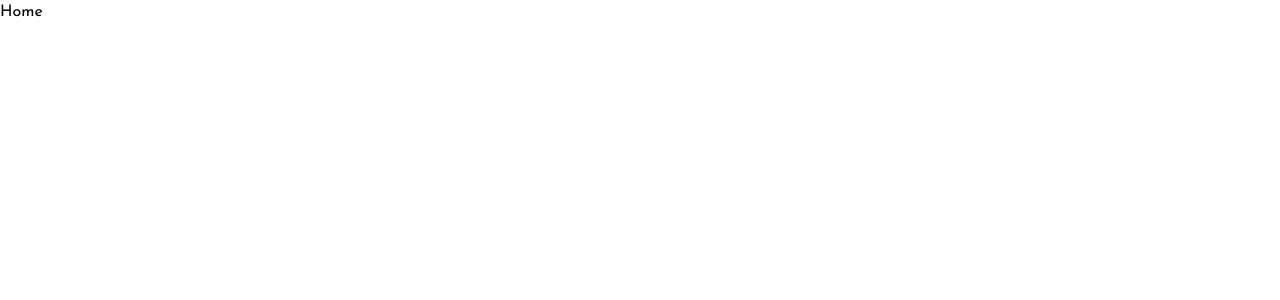
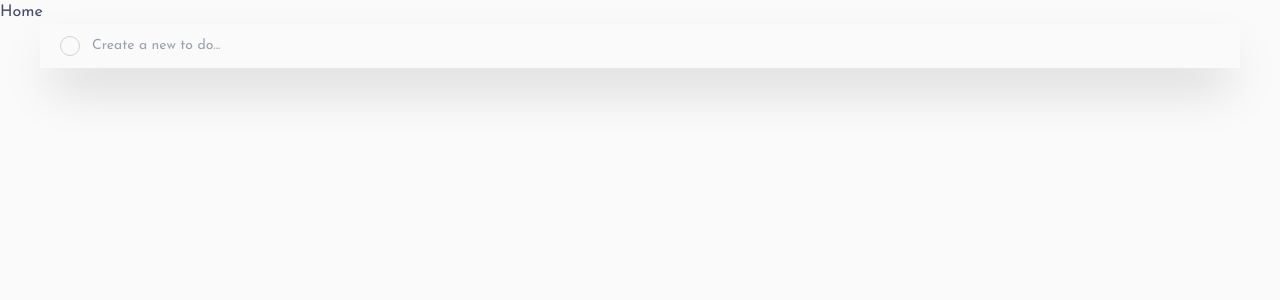
Before and after one commit to PadronToni/FM-todo-app-vue, a Vue app: page / in a window 1280 px wide. Shown: the top 300 px of the page. Built offline with nearby package versions, Linux system fonts and the light colour scheme.

Commit message:
style basis

```diff
--- /dev/null
+++ b/src/components/TodoAdder.vue
@@ -0,0 +1,22 @@
+<template>
+  <form action="submit" method="post">
+    <label class="todo flex items-center gap-3">
+			<!-- check icon -->
+			<div class="w-5 h-5 rounded-full border border-neutral-light-200 dark:border-neutral-dark-400"></div>
+			<!-- text input -->
+      <input type="text" :placeholder="placeHolder" />
+    </label>
+  </form>
+</template>
+
+<script>
+const DEF_PLACEHOLDER = "Create a new to do...";
+</script>
+<script setup>
+const props = defineProps({
+  placeHolder: {
+    type: String,
+    default: DEF_PLACEHOLDER,
+  },
+});
+</script>
--- a/src/index.css
+++ b/src/index.css
@@ -1,5 +1,13 @@
 /* Fonts */
-@import url('https://fonts.googleapis.com/css2?family=Josefin+Sans:wght@300;400;700&display=swap');
+@import url("https://fonts.googleapis.com/css2?family=Josefin+Sans:wght@300;400;700&display=swap");
+
+/* Styles */
+/* generics */
+@import "styles/generics/base.css";
+/* elements */
+@import "styles/elements/form.css";
+/* objects */
+@import "styles/objects/todo.css";
 
 /* Tailwind */
 @tailwind base;
--- /dev/null
+++ b/src/styles/elements/form.css
@@ -0,0 +1,13 @@
+input {
+  outline: none;
+  border: none;
+}
+input:focus,
+input:active {
+  outline: none;
+  border: none;
+}
+
+input[type="text"] {
+  @apply flex items-center bg-transparent text-inherit text-sm;
+}
--- /dev/null
+++ b/src/styles/generics/base.css
@@ -0,0 +1,5 @@
+body {
+  @apply text-neutral-light-600 dark:text-neutral-dark-100
+	bg-neutral-light-50 dark:bg-neutral-dark-900
+	min-h-screen;
+}
--- /dev/null
+++ b/src/styles/objects/todo.css
@@ -0,0 +1,6 @@
+
+.todo {
+	@apply px-5 py-3
+	bg-neutral-light-50 dark:bg-neutral-dark-700
+	rounded;
+}
--- a/src/views/HomeView.vue
+++ b/src/views/HomeView.vue
@@ -1,10 +1,11 @@
 <script setup>
+import TodoAdder from "../components/TodoAdder.vue";
 </script>
 
 <template>
-  <main>
+  <main class="grid gap3 mx-10">
+    <TodoAdder class="shadow-2xl"></TodoAdder>
   </main>
 </template>
 
-<style>
-</style>
+<style></style>
--- a/tailwind.config.js
+++ b/tailwind.config.js
@@ -7,6 +7,9 @@ module.exports = {
   darkMode: 'class',
   theme: {
     colors: {
+      transparent: 'transparent',
+      'current-color': 'currentColor',
+      inherit: 'inherit',
       primary: {
         blue: 'hsl(220, 98%, 61%)',
         cyan: 'hsl(192, 100%, 67%)',
```
